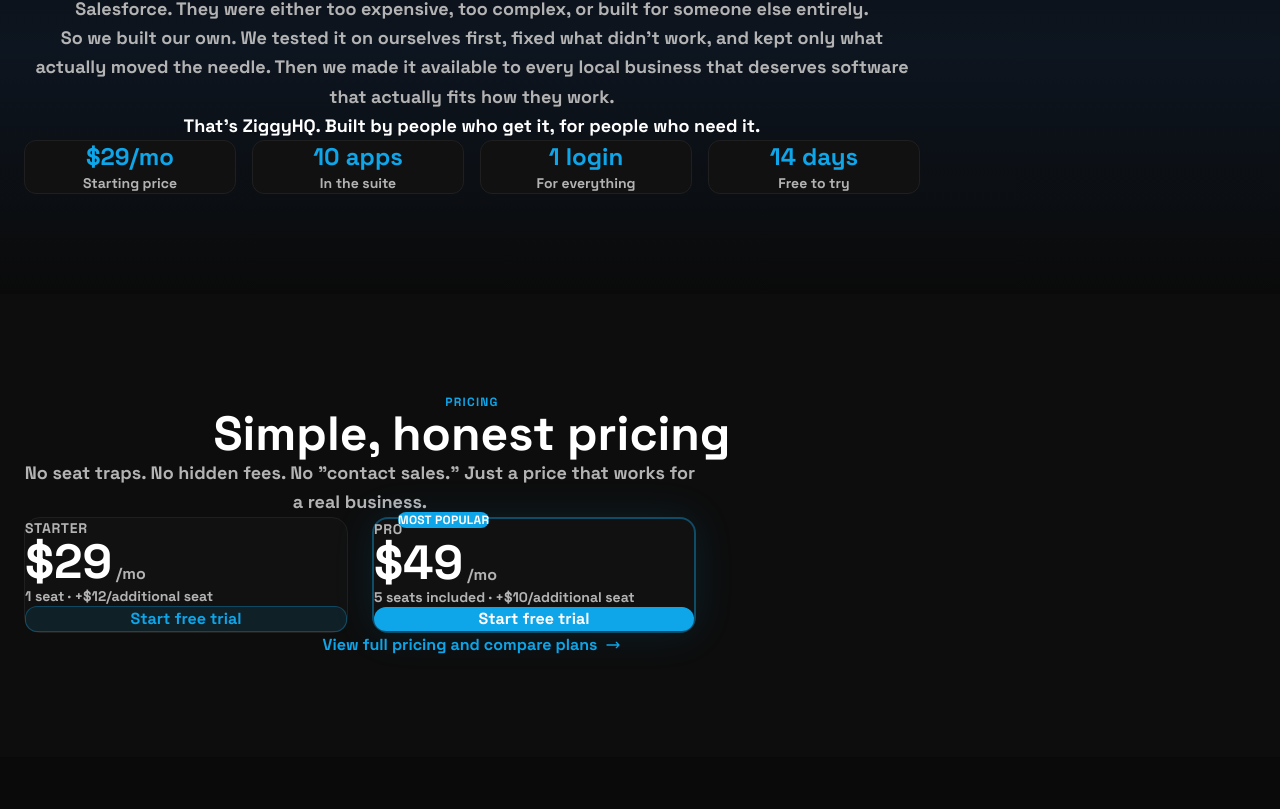
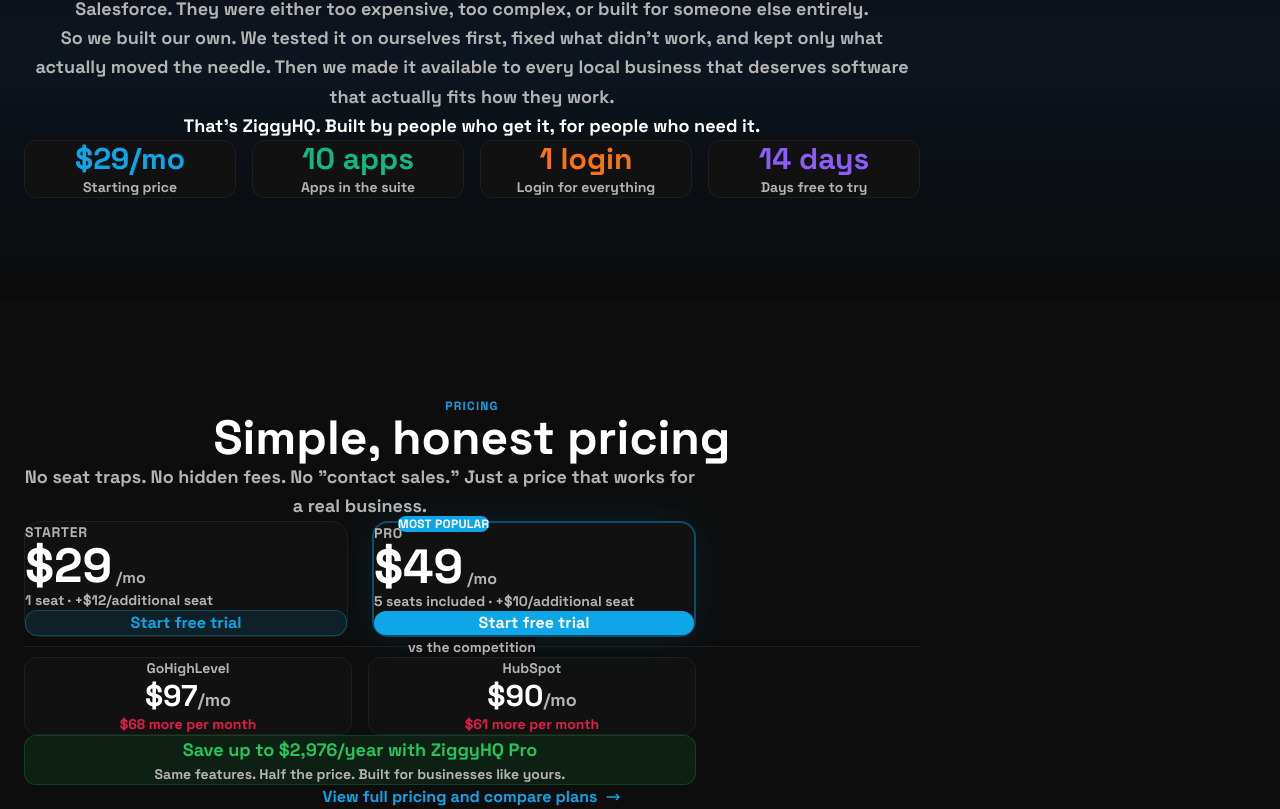
Before and after one commit to ziggytech-dotcom/ziggyhq-marketing, a Next.js app: page / in a window 1280 px wide. Shown: the part 2371-3180 px from the top of the page. Built offline with nearby package versions, Linux system fonts and the light colour scheme.

Commit message:
feat: animated counters + pricing comparison savings callout

```diff
--- a/app/page.tsx
+++ b/app/page.tsx
@@ -1,6 +1,6 @@
 'use client'
 
-import { useState } from 'react'
+import { useState, useRef, useEffect } from 'react'
 import Link from 'next/link'
 import { MarketingNav } from '@/app/components/Nav'
 import { MarketingFooter } from '@/app/components/Footer'
@@ -91,6 +91,21 @@
 
 export default function HomePage() {
   const [openFaq, setOpenFaq] = useState<number | null>(null)
+  const [counted, setCounted] = useState(false)
+  const statsRef = useRef<HTMLDivElement>(null)
+
+  useEffect(() => {
+    const observer = new IntersectionObserver(
+      ([entry]) => {
+        if (entry.isIntersecting && !counted) {
+          setCounted(true)
+        }
+      },
+      { threshold: 0.3 }
+    )
+    if (statsRef.current) observer.observe(statsRef.current)
+    return () => observer.disconnect()
+  }, [counted])
 
   return (
     <div className="bg-[#0a0a0a] min-h-screen" style={{ fontFamily: 'Space Grotesk, sans-serif' }}>
@@ -245,15 +260,17 @@
               That&apos;s ZiggyHQ. Built by people who get it, for people who need it.
             </p>
           </div>
-          <div className="grid grid-cols-2 md:grid-cols-4 gap-4 mt-12">
+          <div ref={statsRef} className="grid grid-cols-2 md:grid-cols-4 gap-4 mt-12">
             {[
-              { stat: '$29/mo', label: 'Starting price' },
-              { stat: '10 apps', label: 'In the suite' },
-              { stat: '1 login', label: 'For everything' },
-              { stat: '14 days', label: 'Free to try' },
-            ].map((item) => (
-              <div key={item.label} className="bg-[#111111] border border-[#1f1f1f] rounded-xl p-4 text-center">
-                <p className="text-2xl font-bold text-[#0ea5e9] mb-1">{item.stat}</p>
+              { value: '$29', label: 'Starting price', suffix: '/mo', color: '#0ea5e9' },
+              { value: '10', label: 'Apps in the suite', suffix: ' apps', color: '#10b981' },
+              { value: '1', label: 'Login for everything', suffix: ' login', color: '#f97316' },
+              { value: '14', label: 'Days free to try', suffix: ' days', color: '#8b5cf6' },
+            ].map((item, i) => (
+              <div key={i} className="bg-[#111111] border border-[#1f1f1f] rounded-xl p-5 text-center hover:border-[#0ea5e9]/30 transition-colors">
+                <p className="text-3xl font-bold mb-1 transition-all duration-1000" style={{ color: item.color }}>
+                  {counted ? item.value : '0'}{item.suffix}
+                </p>
                 <p className="text-sm text-[#b3b3b3]">{item.label}</p>
               </div>
             ))}
@@ -270,7 +287,7 @@
             No seat traps. No hidden fees. No &quot;contact sales.&quot; Just a price that works for a real business.
           </p>
 
-          <div className="grid grid-cols-1 md:grid-cols-2 gap-6 max-w-2xl mx-auto mb-10">
+          <div className="grid grid-cols-1 md:grid-cols-2 gap-6 max-w-2xl mx-auto mb-8">
             {/* Starter */}
             <div className="bg-[#111111] border border-[#1f1f1f] rounded-2xl p-8 text-left">
               <p className="text-sm font-semibold text-[#b3b3b3] uppercase tracking-wider mb-2">Starter</p>
@@ -307,6 +324,34 @@
                 Start free trial
               </Link>
             </div>
+          </div>
+
+          {/* Competition comparison */}
+          <div className="relative my-8">
+            <div className="absolute inset-0 flex items-center">
+              <div className="w-full border-t border-[#1f1f1f]" />
+            </div>
+            <div className="relative flex justify-center">
+              <span className="bg-[#0d0d0d] px-6 py-2 text-sm text-[#b3b3b3]">vs the competition</span>
+            </div>
+          </div>
+
+          <div className="grid grid-cols-2 gap-4 max-w-2xl mx-auto">
+            <div className="bg-[#111111] border border-[#1f1f1f] rounded-xl p-5 text-center">
+              <p className="text-[#b3b3b3] text-sm mb-1">GoHighLevel</p>
+              <p className="text-3xl font-bold text-white">$97<span className="text-lg text-[#b3b3b3]">/mo</span></p>
+              <p className="text-[#e11d48] text-sm mt-1">$68 more per month</p>
+            </div>
+            <div className="bg-[#111111] border border-[#1f1f1f] rounded-xl p-5 text-center">
+              <p className="text-[#b3b3b3] text-sm mb-1">HubSpot</p>
+              <p className="text-3xl font-bold text-white">$90<span className="text-lg text-[#b3b3b3]">/mo</span></p>
+              <p className="text-[#e11d48] text-sm mt-1">$61 more per month</p>
+            </div>
+          </div>
+
+          <div className="text-center mt-4 mb-8 p-4 bg-[#22c55e]/10 border border-[#22c55e]/20 rounded-xl max-w-2xl mx-auto">
+            <p className="text-[#22c55e] font-bold text-lg">Save up to $2,976/year with ZiggyHQ Pro</p>
+            <p className="text-[#b3b3b3] text-sm mt-1">Same features. Half the price. Built for businesses like yours.</p>
           </div>
 
           <Link href="/pricing" className="inline-flex items-center gap-2 text-[#0ea5e9] hover:underline font-medium">
```
